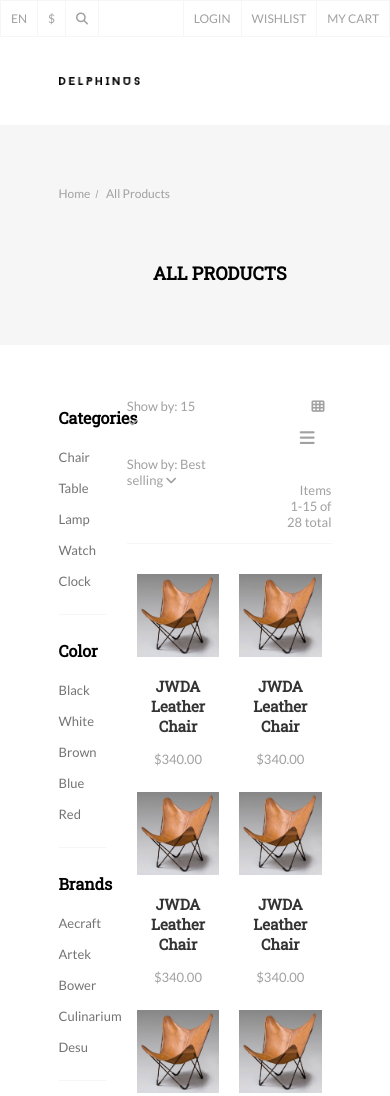
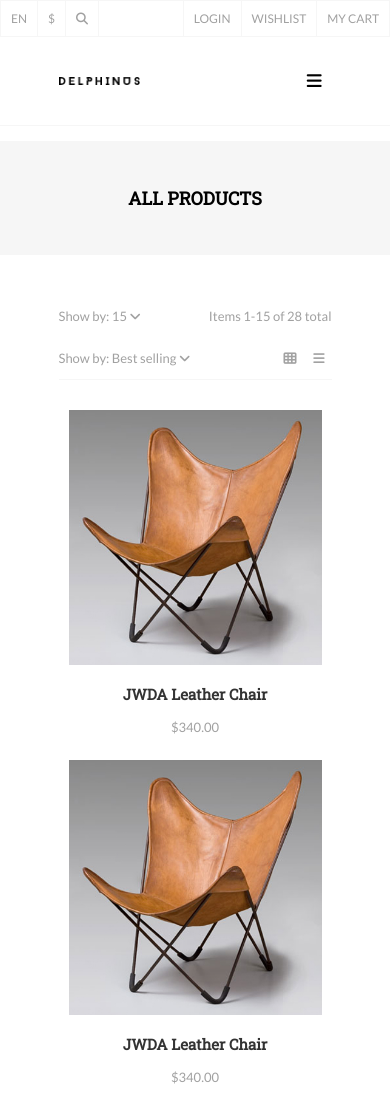
Before and after one commit to ngojenny/ecommerce-psd-delphinos, a website: page public/products.html in a window 390 px wide. Shown: the top 1096 px of the page. Drawn offline with nearby package versions, Linux system fonts and the light colour scheme.

Commit message:
added mediaqueries for products page

```diff
--- a/dev/js/main.js
+++ b/dev/js/main.js
@@ -1,5 +1,5 @@
 $(function() {
-    $('.fa-bars').on('click', function(){
+    $('nav .fa-bars').on('click', function(){
     	$('.main-nav-links').addClass('show-responsive-nav');
     });
 
--- a/dev/styles/partials/_mediaqueries.scss
+++ b/dev/styles/partials/_mediaqueries.scss
@@ -1,3 +1,9 @@
+@media (max-width: 1110px) {
+	/* PRODUCTS PAGE */
+	.filter-products {
+		width: 50%;
+	}
+}
 @media (max-width: 970px) {
 	/* COLLECTIONS CHANGES*/
 	.featured-collections {
@@ -7,6 +13,11 @@
 		img {
 			width: 33.33%
 		}
+	}
+
+	/* PRODUCTS PAGE */
+	.filter-products p:last-child {
+		float: left;
 	}
 
 	/* FOOTER CHANGES */
@@ -167,6 +178,25 @@
 		}
 	}
 
+	/* PRODUCTS PAGE CHANGES */
+	.main-products {
+		width: 70%;
+	}
+
+	.shop-nav {
+		font-size: 90%;
+		width: calc(30% - 20px);
+	}
+
+	.product {
+		width: calc(100% - 20px);
+		margin: 10px;
+	}
+
+	input[type="range"] {
+		width: 100%;
+	}
+
 	/* FOOTER STYLE CHANGES */
 	.footer-nav-links {
 		width: 50%;
@@ -195,7 +225,7 @@
 		}
 	}
 
-	.fa.fa-bars {
+	nav .fa.fa-bars {
 		display: block;
 		margin-top: 5px;
 	}
@@ -243,15 +273,37 @@
 		visibility: visible;
 	}
 
+	.return {
+		display: none;
+	}
+
+	/* PRODUCTS STYLE CHANGES */
+	.shop-nav {
+		display: none;
+	}
+
+	.main-products {
+		width: 100%;
+	}
+
 	/* SHIPPING STYLE CHANGES*/
 	.shipping-return {
 		h2 {
 			padding: 25px 20px;
 		}
 	}
+
 }
 
 @media (max-width: 420px) {
+	/* NAVIGATION STYLE CHANGES */
+	.banner {
+		text-align: center;
+		h2 {
+			float: none;
+		}
+	}
+
 	/* PARTNER STYLE CHANGES */
 	.partner-client {
 		img {
@@ -269,12 +321,21 @@
 }
 
 @media (max-width: 320px) {
+	/* GENERAL STYLE CHANGES */
+	.wrapper {
+		width: 75%;
+	}
+
 	/* NAVIGATION STYLE CHANGES */
 	.main-nav img {
 		width: 40%;
 	}
 	.user-account-action a {
 		font-size: 1.1rem;
+	}
+
+	.banner h2 {
+		padding: 45px 20px;
 	}
 
 	/* SHIPPING STYLE CHANGES*/
--- a/dev/styles/partials/_navigation.scss
+++ b/dev/styles/partials/_navigation.scss
@@ -5,15 +5,15 @@ nav {
 		padding: 10px 25px;
 		font-size: 1.2rem;
 	}
+	.fa.fa-bars {
+		display: none;
+		padding: 10px;
+		float: right;
+		font-size: 1.7rem;
+		cursor: pointer;
+	}
 }
 
-.fa.fa-bars {
-	display: none;
-	padding: 10px;
-	float: right;
-	font-size: 1.7rem;
-	cursor: pointer;
-}
 
 .fa.fa-times {
 	display: none;
--- a/dev/styles/partials/_products.scss
+++ b/dev/styles/partials/_products.scss
@@ -49,7 +49,7 @@ input[type="range"] {
 }
 
 .products-view {
-	width: 32%;
+	width: 50%;
 	float: right;
 	text-align: right;
 	i {
@@ -58,7 +58,7 @@ input[type="range"] {
 }
 
 .products-view p {
-	float: left;
+	float: right;
 	font-size: 1.3rem;
 }
 
--- a/public/js/main.js
+++ b/public/js/main.js
@@ -1,7 +1,7 @@
 'use strict';
 
 $(function () {
-    $('.fa-bars').on('click', function () {
+    $('nav .fa-bars').on('click', function () {
         $('.main-nav-links').addClass('show-responsive-nav');
     });
 
--- a/public/products.html
+++ b/public/products.html
@@ -15,7 +15,7 @@
 			<li><a href="">$</a></li>
 			<li><a href=""><i class="fa fa-search" aria-hidden="true"></i></a></li>
 		</ul>
-		<ul class="user-account-action user-purchase">
+		<ul class="user-account-action user-purchase clearfix">
 			<li><a href="">Login</a></li>
 			<li><a href="">Wishlist</a></li>
 			<li><a href="">My Cart</i></a></li>
@@ -26,14 +26,16 @@
 	<nav class="main-nav">
 		<div class="wrapper clearfix">
 			<img src="images/delphinus-logo.png" alt="Delphinus Logo">
+			<ul class="main-nav-links clearfix">
+			<i class="fa fa-times" aria-hidden="true"></i>
 			<h1 class="hide">Delphinus</h1>
-			<ul class="main-nav-links clearfix">
 				<li><a href="index.html">Home</a></li>
-				<li><a href="products.html">Shop styles</a></li>
+				<li><a href="products.html">Shop <span class="responsive-hide">styles</span></a></li>
 				<li><a href="contact.html">Contact</a></li>
 				<li><a href="">Blog</a></li>
 				<li><a href="">Elements</a></li>
 			</ul>
+			<i class="fa fa-bars" aria-hidden="true"></i>
 		</div> <!-- /.wrapper -->
 	</nav>
 
@@ -107,11 +109,11 @@
 					<p>Show by: Best selling <i class="fa fa-angle-down" aria-hidden="true"></i></p>
 				</div>
 				<div class="products-view clearfix">
+					<p>Items 1-15 of 28 total</p>
 					<p>
 						<i class="fa fa-th" aria-hidden="true"></i>
 						<i class="fa fa-bars" aria-hidden="true"></i>
 					</p>
-					<p>Items 1-15 of 28 total</p>
 				</div>
 
 				<div class="all-products clearfix">
--- a/public/styles/style.css
+++ b/public/styles/style.css
@@ -209,7 +209,7 @@ nav a {
   padding: 10px 25px;
   font-size: 1.2rem; }
 
-.fa.fa-bars {
+nav .fa.fa-bars {
   display: none;
   padding: 10px;
   float: right;
@@ -455,14 +455,14 @@ input[type="range"] {
   float: right; }
 
 .products-view {
-  width: 32%;
+  width: 50%;
   float: right;
   text-align: right; }
   .products-view i {
     margin: 0 7px; }
 
 .products-view p {
-  float: left;
+  float: right;
   font-size: 1.3rem; }
 
 .products-view p:last-child {
@@ -660,12 +660,20 @@ label {
 label[for="email"] {
   float: left; }
 
+@media (max-width: 1110px) {
+  /* PRODUCTS PAGE */
+  .filter-products {
+    width: 50%; } }
+
 @media (max-width: 970px) {
   /* COLLECTIONS CHANGES*/
   .featured-collections {
     font-size: 85%; }
   .collection-tab img {
     width: 33.33%; }
+  /* PRODUCTS PAGE */
+  .filter-products p:last-child {
+    float: left; }
   /* FOOTER CHANGES */
   footer .social-links {
     width: 30%; }
@@ -768,6 +776,17 @@ label[for="email"] {
     margin: 20px; }
   .partner-client img:last-child {
     margin-right: 20px; }
+  /* PRODUCTS PAGE CHANGES */
+  .main-products {
+    width: 70%; }
+  .shop-nav {
+    font-size: 90%;
+    width: calc(30% - 20px); }
+  .product {
+    width: calc(100% - 20px);
+    margin: 10px; }
+  input[type="range"] {
+    width: 100%; }
   /* FOOTER STYLE CHANGES */
   .footer-nav-links {
     width: 50%; }
@@ -785,7 +804,7 @@ label[for="email"] {
     float: left;
     width: 30%;
     margin: 20px auto; }
-  .fa.fa-bars {
+  nav .fa.fa-bars {
     display: block;
     margin-top: 5px; }
   .main-nav-links {
@@ -820,11 +839,23 @@ label[for="email"] {
   .show-responsive-nav {
     opacity: 1;
     visibility: visible; }
+  .return {
+    display: none; }
+  /* PRODUCTS STYLE CHANGES */
+  .shop-nav {
+    display: none; }
+  .main-products {
+    width: 100%; }
   /* SHIPPING STYLE CHANGES*/
   .shipping-return h2 {
     padding: 25px 20px; } }
 
 @media (max-width: 420px) {
+  /* NAVIGATION STYLE CHANGES */
+  .banner {
+    text-align: center; }
+    .banner h2 {
+      float: none; }
   /* PARTNER STYLE CHANGES */
   .partner-client {
     padding: 25px 0; }
@@ -835,11 +866,16 @@ label[for="email"] {
     font-size: 1.5rem; } }
 
 @media (max-width: 320px) {
+  /* GENERAL STYLE CHANGES */
+  .wrapper {
+    width: 75%; }
   /* NAVIGATION STYLE CHANGES */
   .main-nav img {
     width: 40%; }
   .user-account-action a {
     font-size: 1.1rem; }
+  .banner h2 {
+    padding: 45px 20px; }
   /* SHIPPING STYLE CHANGES*/
   .shipping-return h2 {
     font-size: 1.2rem;
```
Lines whose indentation alone changed are shown as unchanged.
